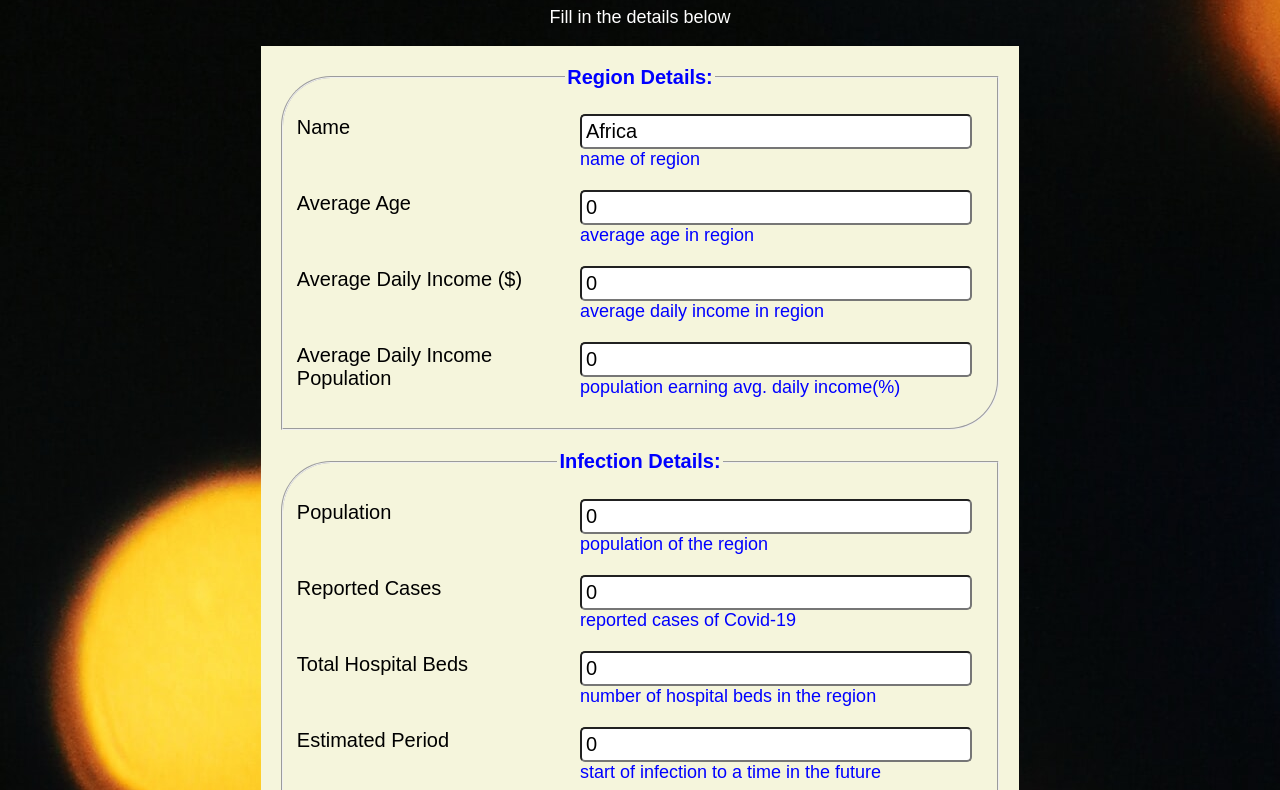
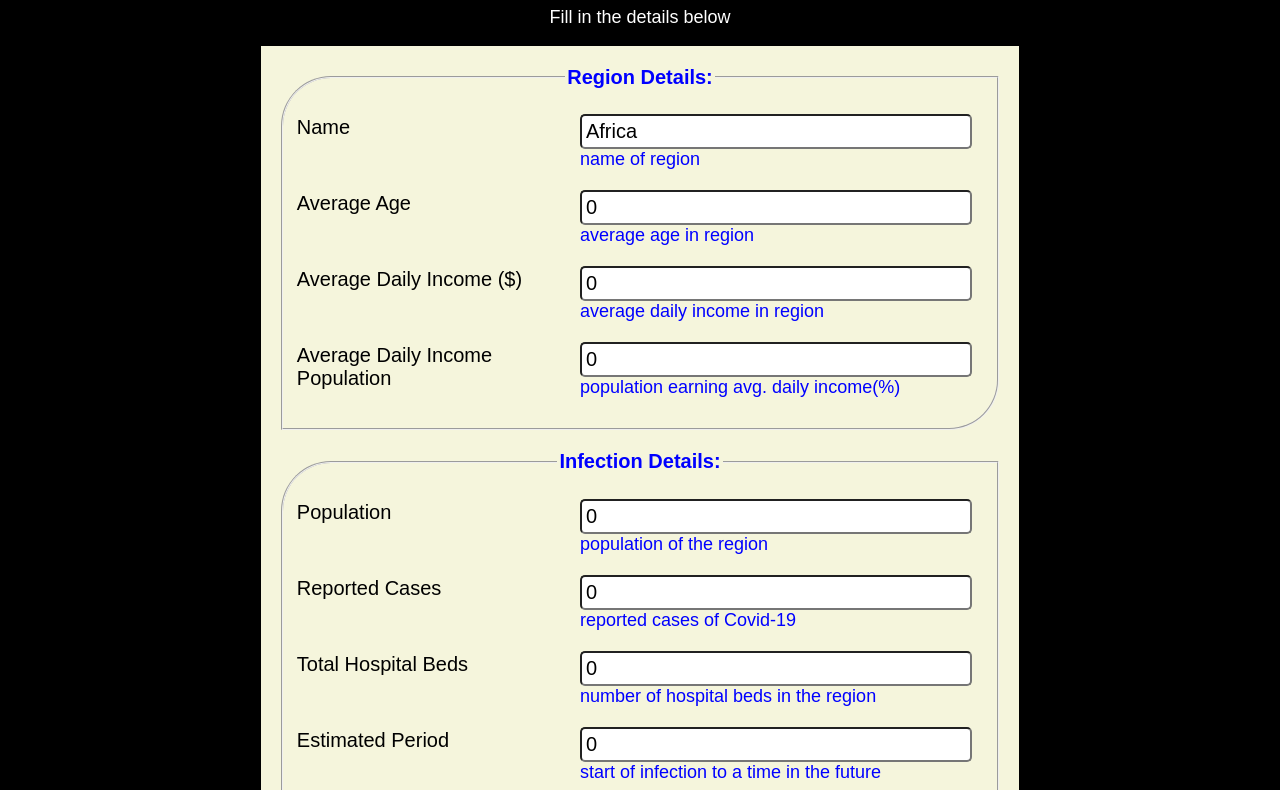
Before and after one commit to AnthoniaOkafor/Covid-19-estimator, a website: page src/index.html in a window 1280 px wide. Shown: the part 73-863 px from the top of the page. Drawn offline with Linux system fonts and the light colour scheme; a web font is replaced by a local one.

Commit message:
inclided preconnect to required origin

```diff
--- a/src/index.css
+++ b/src/index.css
@@ -10,7 +10,7 @@ html.fonts-loaded form {
 
 body {
     text-align: center;
-    background-image: url("./images/alinenok-unsplash.jpg");
+    /*background-image: url("./images/alinenok-unsplash.jpg");*/
 
     font-family: 'Sofia', sans-serif;
     background-color: black;
--- a/src/index.html
+++ b/src/index.html
@@ -7,6 +7,7 @@
     <meta http-equiv="X-UA-Compatible" content="ie=edge">
     <title>Covid-19 web app by Anthonia Okafor</title>
     <link rel="stylesheet" href="./index.css" />
+    <link rel="preconnect" href="https://example.com">
     <script defer src="estimator.js"></script>
 </head>
 <body>
```
